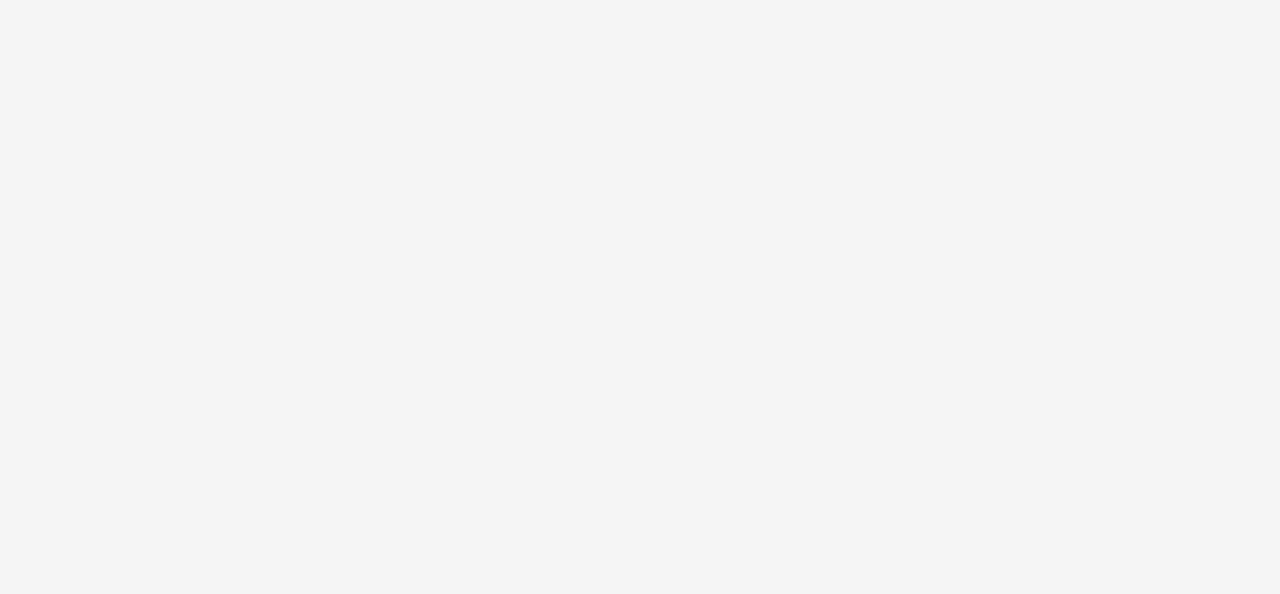
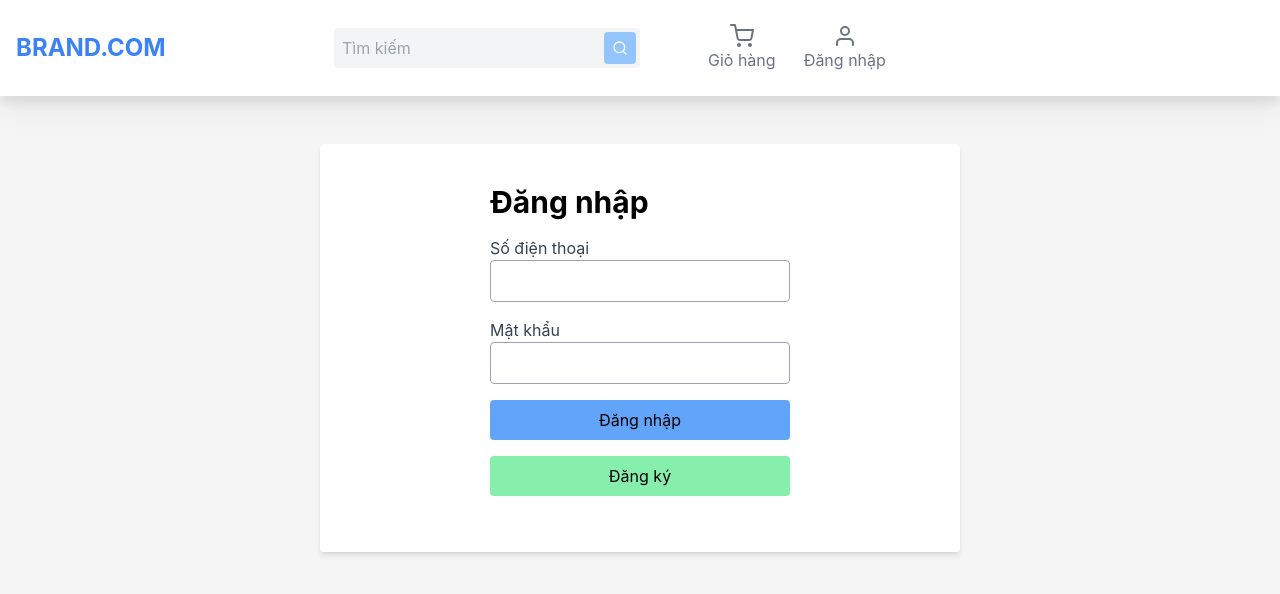
Before and after one commit to PlayerNguyen/tracey-shop, a React (Create React App) app in the folder client/: page /login in a window 1280 px wide. Before the commit this address had no page. Shown: the top 594 px of the page. Built offline with nearby package versions, Linux system fonts and the light colour scheme.

Commit message:
add login page

```diff
--- a/client/src/App.js
+++ b/client/src/App.js
@@ -1,12 +1,14 @@
 import "./App.css";
 import { Routes, Route } from "react-router-dom";
 import Home from "./routes/Home/Home";
+import Login from "./routes/Login/Login";
 
 function App() {
   return (
     <div className="app">
       <Routes>
         <Route path="/" element={<Home />} />
+        <Route path="/login" element={<Login />} />
       </Routes>
     </div>
   );
--- /dev/null
+++ b/client/src/routes/Login/Login.js
@@ -0,0 +1,60 @@
+import React from "react";
+import { Link } from "react-router-dom";
+import Navbar from "../../components/Navbar/Navbar";
+
+const Login = () => {
+  const handleSubmit = (e) => {
+    e.preventDefault(true);
+  };
+  return (
+    <div className="">
+      {/* Header */}
+      <div>
+        <Navbar />
+
+        <div className="m-5 p-5 bg-white rounded shadow-md md:w-1/2 md:mx-auto md:my-12">
+          <div className="w-auto my-5 md:w-1/2 md:mx-auto">
+            <h1 className="text-3xl font-bold mb-4">Đăng nhập</h1>
+            <form className="flex flex-col" onSubmit={handleSubmit}>
+              <div className="mb-4">
+                <label htmlFor="email" className="text-gray-700">
+                  Số điện thoại
+                </label>
+                <input
+                  type="email"
+                  className="border border-gray-400 p-2 w-full outline-none rounded"
+                  id="email"
+                />
+              </div>
+              <div className="mb-4">
+                <label htmlFor="password" className="text-gray-700">
+                  Mật khẩu
+                </label>
+                <input
+                  type="password"
+                  className="border border-gray-400 p-2 w-full outline-none rounded"
+                  id="password"
+                />
+              </div>
+              <button
+                className="p-2 text-center bg-blue-400 rounded text-base mb-4"
+                to="/"
+              >
+                Đăng nhập
+              </button>
+
+              <button
+                className="p-2 text-center bg-green-300 rounded text-base mb-4"
+                to="/"
+              >
+                Đăng ký
+              </button>
+            </form>
+          </div>
+        </div>
+      </div>
+    </div>
+  );
+};
+
+export default Login;
```
